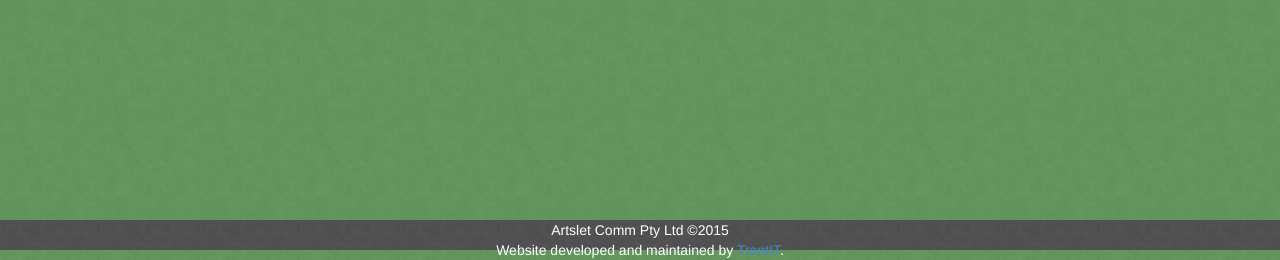
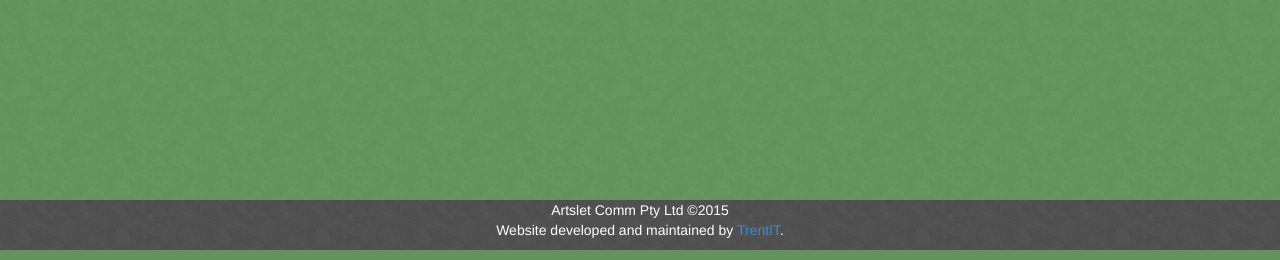
Before and after one commit to revampitluke/artslet, a PHP site: page / in a window 1280 px wide. Shown: the part 550-810 px from the top of the page. Run offline with PHP 8.4, Linux system fonts and the light colour scheme; some libraries are stand-ins or nearby versions.

Commit message:
footer fix

```diff
--- a/index.php
+++ b/index.php
@@ -55,7 +55,7 @@ header("location: profile.php");
 </div>
 </body>
 
-<footer class ="footer" style="position:absolute;bottom:0;width:100%;height:30px;text-align:center;color:white;background: #525252 url(../img/devoops_pattern_b10.png) 0 0 repeat;">
+<footer class ="footer" style="position:absolute;bottom:0;width:100%;height:50px;text-align:center;color:white;background: #525252 url(../img/devoops_pattern_b10.png) 0 0 repeat;">
   <p>Artslet Comm Pty Ltd &copy;2015 <br>
   Website developed and maintained by <a href="http://www.trentit.com.au">TrentIT</a>.</p>
 </footer>
```
